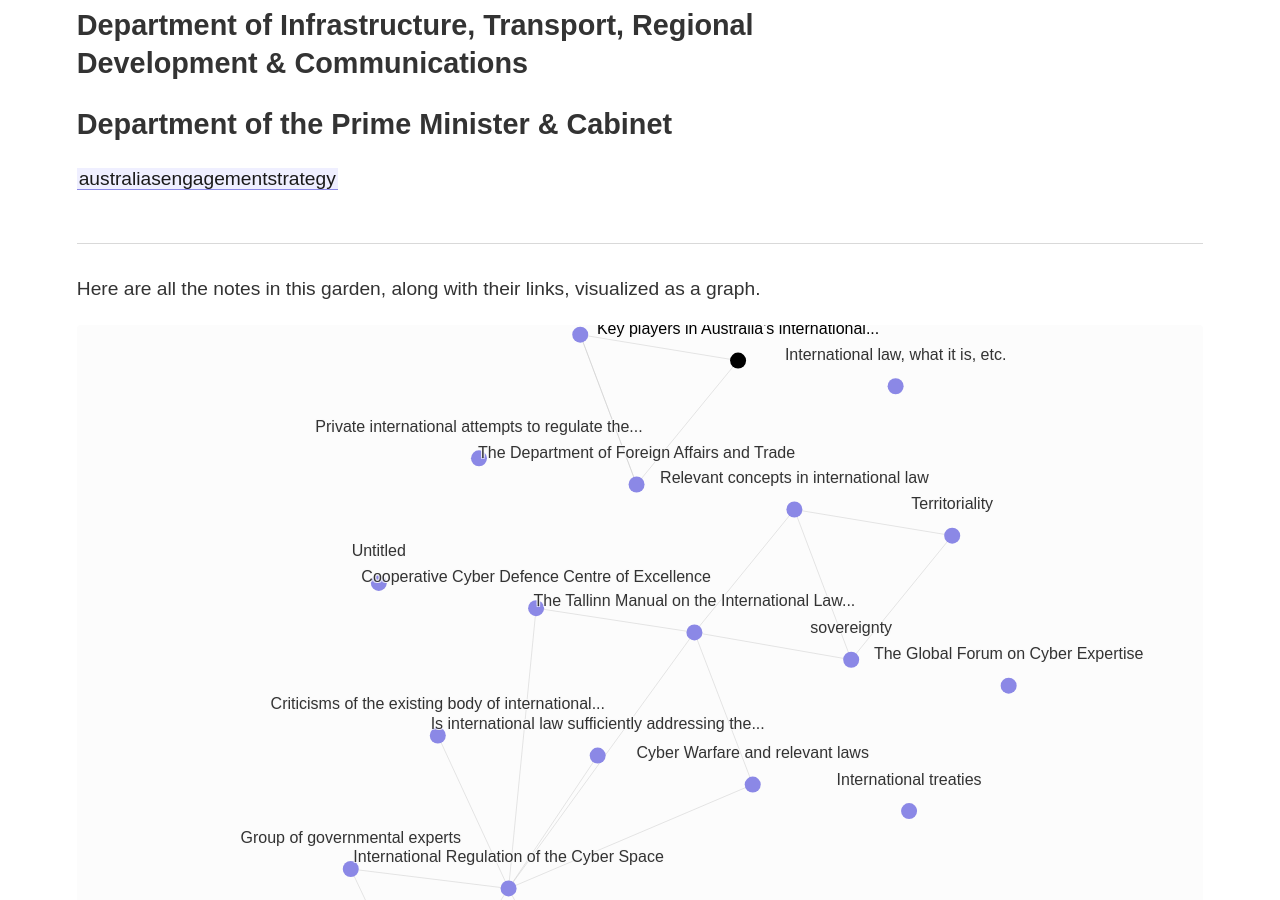
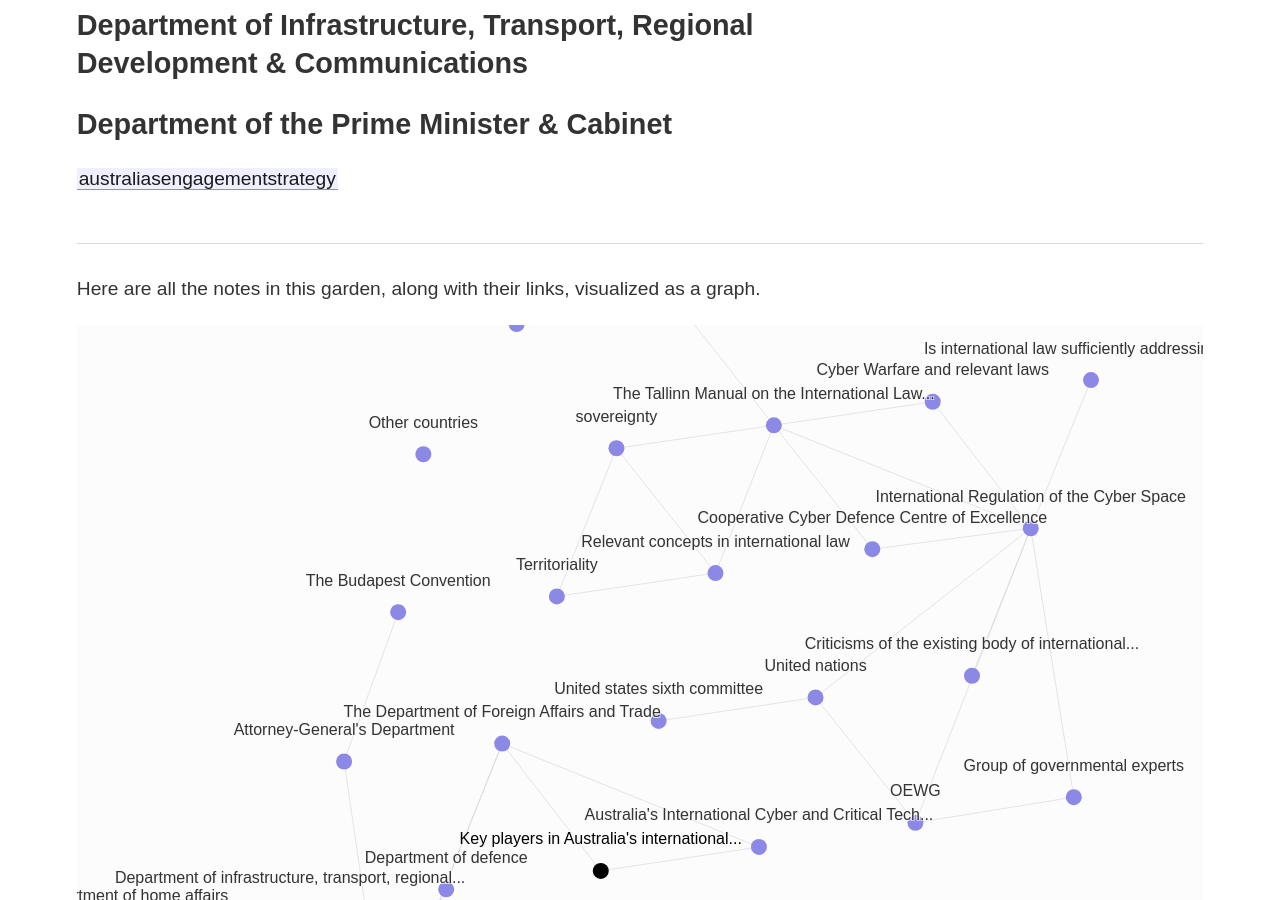
Before and after one commit to ctr-l/digital-garden, a Jekyll site: the page built from _notes/key players for aus international engagement.md, in a window 1280 px wide and 900 px high, scrolled down 717 px. Built offline with Jekyll 4.4.1, drawn with Linux system fonts in a browser that asks for light colours; some of the changed text lies outside the part shown.

Commit message:
Update content

```diff
--- /dev/null
+++ b/_notes/Attorney-General's Department.md
@@ -0,0 +1,5 @@
+---
+title: Attorney-General's Department
+aliases:
+- AGD
+---
--- /dev/null
+++ b/_notes/Concepts/due diligence.md
@@ -0,0 +1,11 @@
+---
+title: Due diligence
+---
+The general principle of due diligence as articulated in the Tallinn Manual requires a state to exercise due diligence in not allowing its territory, or territory or cyber infrastructure under its government control, to be used for cyber operations that affect the rights of, and produce serious adverse consequences for other States.[^1]
+
+To comply with the due diligence principle, a State must take all actions that are feasible in the circumstances to put an end to cyber pperations that affect a right of, and produce serious aderse consequences for, other States.[^2]
+
+However, the [[unique nature of cyber space]] makes it difficult to attribute responsibility for unlawful cyber operations.
+
+[^1]: Rule 6
+[^2]: Rule 7.
--- /dev/null
+++ b/_notes/INDEX Australian government bodies.md
@@ -0,0 +1,12 @@
+---
+title: Australian government bodies involved in its international cyber law engagement
+---
+[[Department of Foreign Affairs and Trade]]
+[[Attorney-General's Department]]
+[[Australian Federal Police]]
+[[Australian Signals Directorate]]
+[[Department of Defence]]
+[[Department of Home Affairs]]
+[[Department of Industry, Science, Energy & Resources]]
+[[Department of Infrastructure, Transport, Regional Development & Communications]]
+[[Department of the Prime Minister & Cabinet]]
--- a/_notes/key players for aus international engagement.md
+++ b/_notes/key players for aus international engagement.md
@@ -1,7 +1,7 @@
 ---
 title: Key players in Australia's international engagement
 ---
-# [[DFAT|Department of Foreign Affairs and Trade]]
+# [[Department of Foreign Affairs and Trade|Department of Foreign Affairs and Trade]]
 ## Attorney-General's Department
 ## Australian Federal Police
 ## Australian Signals Directorate
--- /dev/null
+++ b/_notes/unique nature of cyber space.md
@@ -0,0 +1,5 @@
+---
+title: Characeristics of cyber space which make it hard to enforce laws
+---
+## 1. Anonymity
+Cyber space provides actors with the ability to act with full anonymity, making it difficult at times to
```
Also changed, not shown: _notes/Australian government bodies/DFAT.md (deleted, +0 -4 lines), _notes/Australian government bodies/Department of Foreign Affairs and Trade.md (added, +4 -0 lines), _notes/Tallinn Manual.md (+6 -2 lines), _notes/The Budapest Convention.md (added, +6 -0 lines), _notes/australiasengagementstrategy.md (+3 -1 lines), _notes/Australian Federal Police.md (added), _notes/Australian Signals Directorate.md (added), _notes/Department of Defence.md (added), _notes/Department of Home Affairs.md (added), _notes/Department of Industry, Science, Energy & Resources.md (added), _notes/Department of Infrastructure, Transport, Regional Development & Communications.md (added), _notes/Department of the Prime Minister & Cabinet.md (added).
